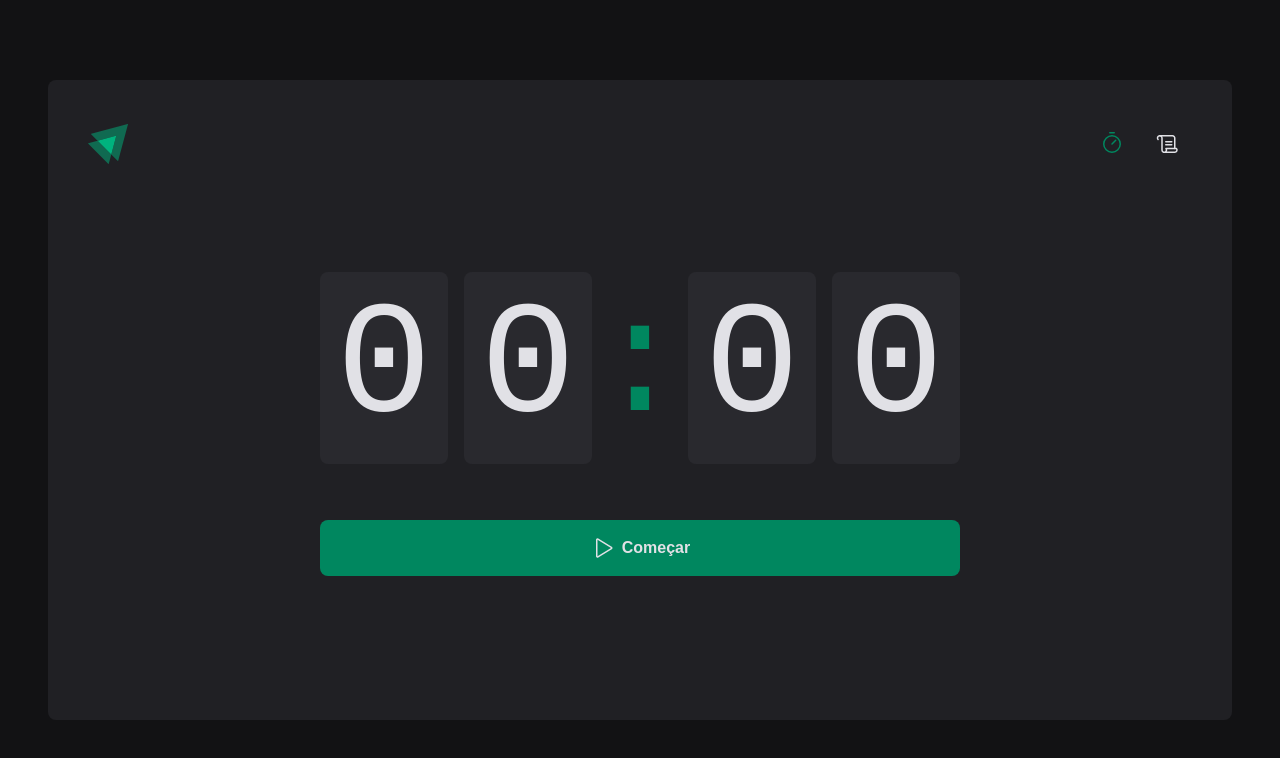
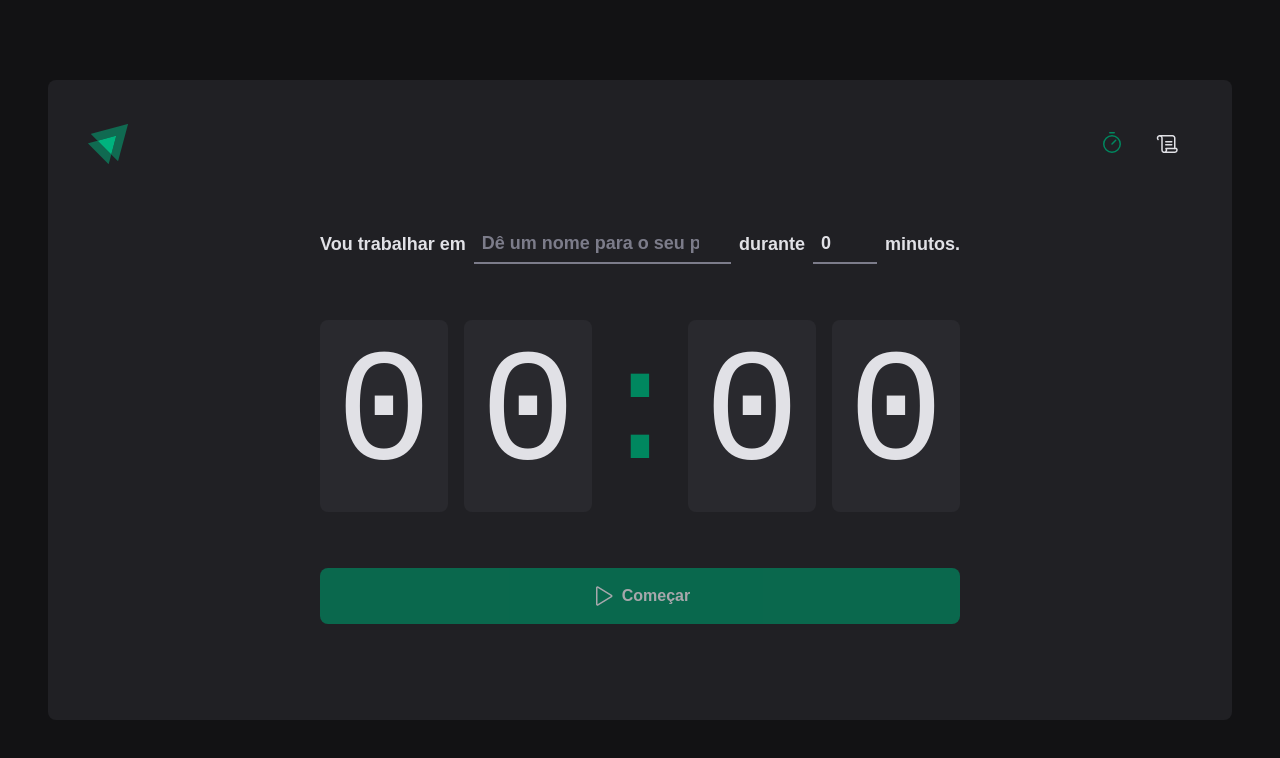
Before and after one commit to GeracNeto/Ignite-Timer, a React (Vite) app: page / in a window 1280 px wide. Shown: the top 758 px of the page. Built offline with nearby package versions, Linux system fonts and the light colour scheme.

Commit message:
Criado context

```diff
--- a/src/pages/Home/components/CountDown/index.tsx
+++ b/src/pages/Home/components/CountDown/index.tsx
@@ -7,10 +7,13 @@ import { CyclesContext } from "../..";
 import { CountdownContainer, Separator } from "./styles";
 
 export function CountDown() {
-  const { activeCycle, activeCycleId, markCurrentCycleAsFinished } =
-    useContext(CyclesContext);
-
-  const [amountSecondsPassed, setAmountSecondsPassed] = useState(0);
+  const {
+    activeCycle,
+    activeCycleId,
+    markCurrentCycleAsFinished,
+    amountSecondsPassed,
+    setSecondsPassed,
+  } = useContext(CyclesContext);
 
   const totalSeconds = activeCycle ? activeCycle.minutesAmount * 60 : 0;
 
@@ -26,10 +29,10 @@ export function CountDown() {
 
         if (secondsDifference >= totalSeconds) {
           markCurrentCycleAsFinished();
-          setAmountSecondsPassed(totalSeconds);
+          setSecondsPassed(totalSeconds);
           clearInterval(interval);
         } else {
-          setAmountSecondsPassed(secondsDifference);
+          setSecondsPassed(secondsDifference);
         }
       }, 1000);
     }
@@ -37,7 +40,13 @@ export function CountDown() {
     return () => {
       clearInterval(interval);
     };
-  }, [activeCycle, totalSeconds, activeCycleId, markCurrentCycleAsFinished]);
+  }, [
+    activeCycle,
+    totalSeconds,
+    activeCycleId,
+    markCurrentCycleAsFinished,
+    setSecondsPassed,
+  ]);
 
   const currentSeconds = activeCycle ? totalSeconds - amountSecondsPassed : 0;
 
--- a/src/pages/Home/components/NewCycleForm/index.tsx
+++ b/src/pages/Home/components/NewCycleForm/index.tsx
@@ -3,28 +3,13 @@ import { FormContainer, MinutesAmountInput, TaskInput } from "./styles";
 import * as zod from "zod";
 import { zodResolver } from "@hookform/resolvers/zod";
 
-import { useForm } from "react-hook-form";
-
-// Validação do formulário
-const newCiclyFormValidationSchema = zod.object({
-  task: zod.string().min(1, "Informe a tarefa"),
-  minutesAmount: zod
-    .number()
-    .min(5, "O ciclo precisa ser de no mínimo 60 minutos")
-    .max(60, "O ciclo precisa ser de no máximo 60 minutos"),
-});
-
-// Cria a tipagem do formulário com base na validação dos dados
-type NewCycleFormData = zod.infer<typeof newCiclyFormValidationSchema>;
+import { useForm, useFormContext } from "react-hook-form";
+import { useContext } from "react";
+import { CyclesContext } from "../..";
 
 export function NewCycleForm() {
-  const { register, handleSubmit, watch, reset } = useForm<NewCycleFormData>({
-    resolver: zodResolver(newCiclyFormValidationSchema),
-    defaultValues: {
-      task: "",
-      minutesAmount: 0,
-    },
-  });
+  const { activeCycle } = useContext(CyclesContext);
+  const { register } = useFormContext();
 
   return (
     <FormContainer>
--- a/src/pages/Home/index.tsx
+++ b/src/pages/Home/index.tsx
@@ -5,7 +5,11 @@
 
 import { HandPalm, Play } from "phosphor-react";
 
-import { useEffect, useState, createContext } from "react";
+import { useState, createContext } from "react";
+
+import { useForm, FormProvider } from "react-hook-form";
+import { zodResolver } from "@hookform/resolvers/zod";
+import * as zod from "zod";
 
 import {
   HomeContainer,
@@ -28,16 +32,45 @@ interface Cycle {
 interface CyclesContextType {
   activeCycle: Cycle | undefined;
   activeCycleId: string | null;
+  amountSecondsPassed: number;
   markCurrentCycleAsFinished: () => void;
+  setSecondsPassed: (seconds: number) => void;
 }
 
 export const CyclesContext = createContext({} as CyclesContextType);
 
+// Validação do formulário
+const newCiclyFormValidationSchema = zod.object({
+  task: zod.string().min(1, "Informe a tarefa"),
+  minutesAmount: zod
+    .number()
+    .min(5, "O ciclo precisa ser de no mínimo 60 minutos")
+    .max(60, "O ciclo precisa ser de no máximo 60 minutos"),
+});
+
+// Cria a tipagem do formulário com base na validação dos dados
+type NewCycleFormData = zod.infer<typeof newCiclyFormValidationSchema>;
+
 export function Home() {
   const [cycles, setCycles] = useState<Cycle[]>([]);
   const [activeCycleId, setActiveCycleId] = useState<string | null>(null);
+  const [amountSecondsPassed, setAmountSecondsPassed] = useState(0);
+
+  const newCycleForm = useForm<NewCycleFormData>({
+    resolver: zodResolver(newCiclyFormValidationSchema),
+    defaultValues: {
+      task: "",
+      minutesAmount: 0,
+    },
+  });
+
+  const { handleSubmit, watch, reset } = newCycleForm;
 
   const activeCycle = cycles.find((cycle) => cycle.id === activeCycleId);
+
+  function setSecondsPassed(seconds: number) {
+    setAmountSecondsPassed(seconds);
+  }
 
   function markCurrentCycleAsFinished() {
     setCycles((state) =>
@@ -51,7 +84,6 @@ export function Home() {
     );
   }
 
-  /*
   function handleCreateNewCycle(data: NewCycleFormData) {
     const id = String(new Date().getTime());
 
@@ -67,7 +99,6 @@ export function Home() {
     setAmountSecondsPassed(0);
     reset();
   }
-  */
 
   function handleInterruptCycle() {
     setCycles((state) =>
@@ -82,16 +113,24 @@ export function Home() {
     setActiveCycleId(null);
   }
 
-  // const task = watch("task");
-  // const isSubmitDisabled = !task;
+  const task = watch("task");
+  const isSubmitDisabled = !task;
 
   return (
     <HomeContainer>
-      <form /* onSubmit={handleSubmit(handleCreateNewCycle)} */>
+      <form onSubmit={handleSubmit(handleCreateNewCycle)}>
         <CyclesContext.Provider
-          value={{ activeCycle, activeCycleId, markCurrentCycleAsFinished }}
+          value={{
+            activeCycle,
+            activeCycleId,
+            markCurrentCycleAsFinished,
+            amountSecondsPassed,
+            setSecondsPassed,
+          }}
         >
-          {/*<NewCycleForm />*/}
+          <FormProvider {...newCycleForm}>
+            <NewCycleForm />
+          </FormProvider>
           <CountDown />
         </CyclesContext.Provider>
 
@@ -101,7 +140,7 @@ export function Home() {
             Interromper
           </StopCountdownButton>
         ) : (
-          <StartCountdownButton /* disabled={isSubmitDisabled} */ type="submit">
+          <StartCountdownButton disabled={isSubmitDisabled} type="submit">
             <Play size={24} />
             Começar
           </StartCountdownButton>
```
